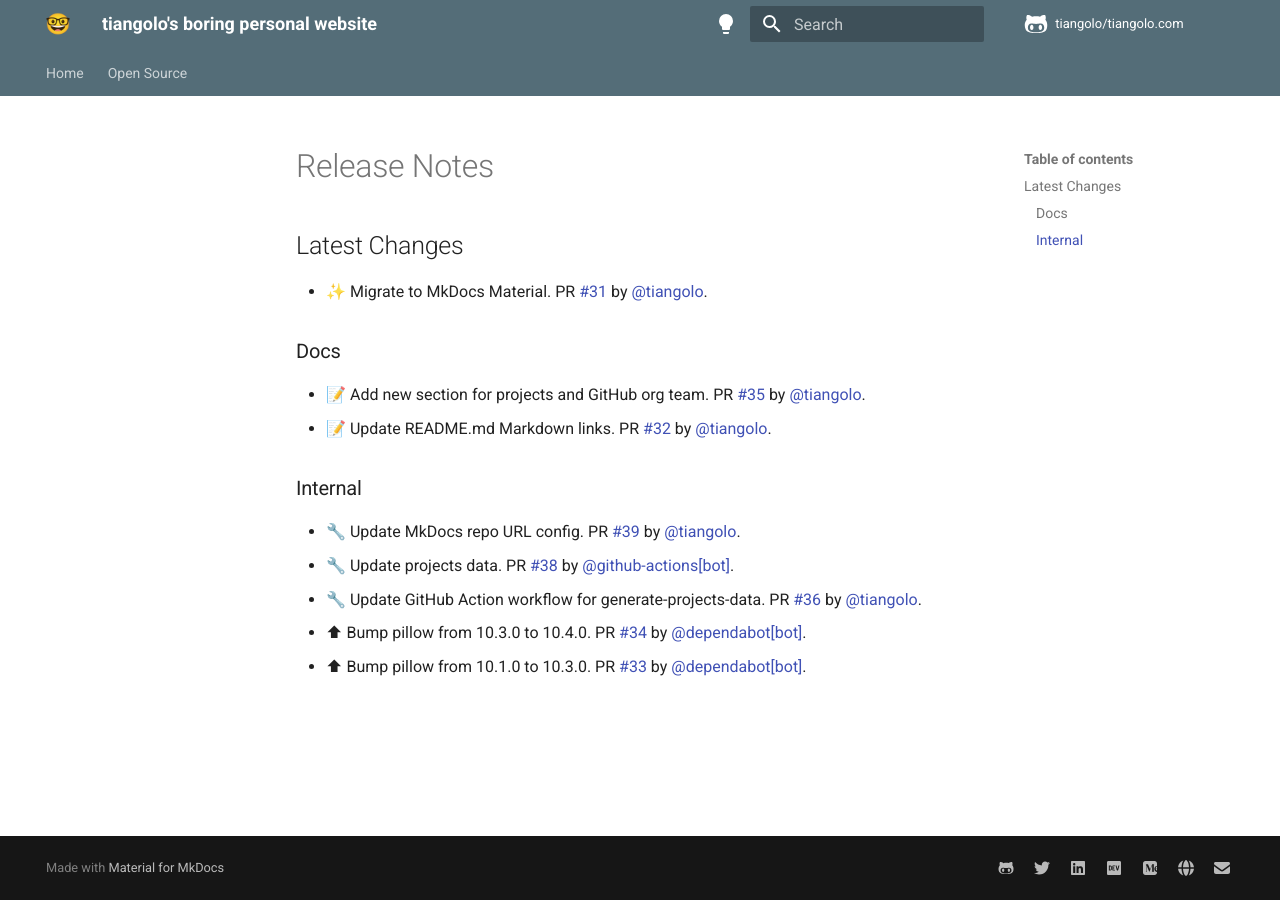
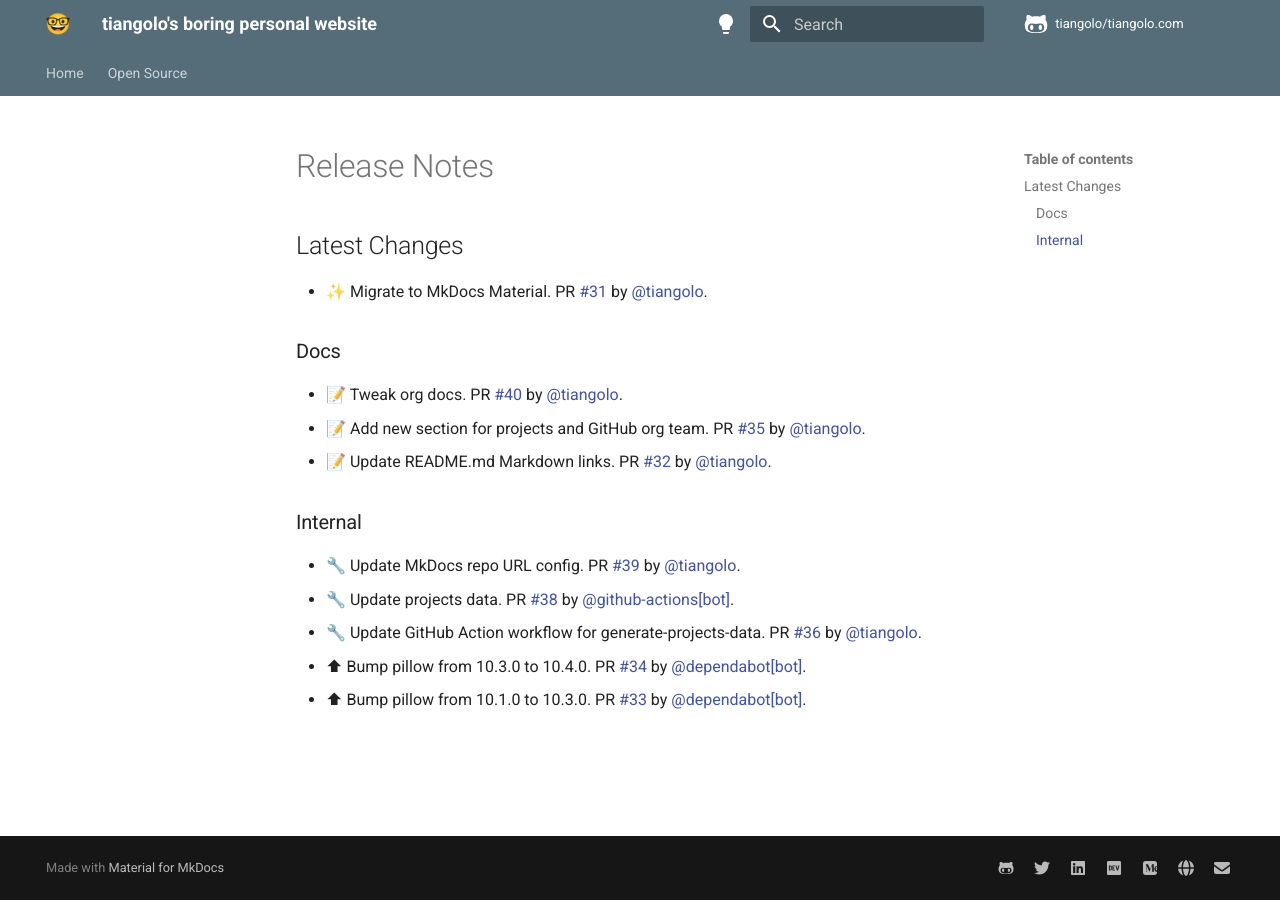
Before and after one commit to tiangolo/tiangolo.com, an MkDocs documentation site: the page built from docs/release-notes.md, in a window 1280 px wide. Built offline with MkDocs 1.6.1 and Material for MkDocs 9.7.7, drawn with Linux system fonts in a browser that asks for light colours; comment, search, counter and statistics services are not loaded.

Commit message:
📝 Update release notes

```diff
--- a/docs/release-notes.md
+++ b/docs/release-notes.md
@@ -6,6 +6,7 @@
 
 ### Docs
 
+* 📝 Tweak org docs. PR [#40](https://github.com/tiangolo/tiangolo.com/pull/40) by [@tiangolo](https://github.com/tiangolo).
 * 📝 Add new section for projects and GitHub org team. PR [#35](https://github.com/tiangolo/tiangolo.com/pull/35) by [@tiangolo](https://github.com/tiangolo).
 * 📝 Update README.md Markdown links. PR [#32](https://github.com/tiangolo/tiangolo.com/pull/32) by [@tiangolo](https://github.com/tiangolo).
 
```
